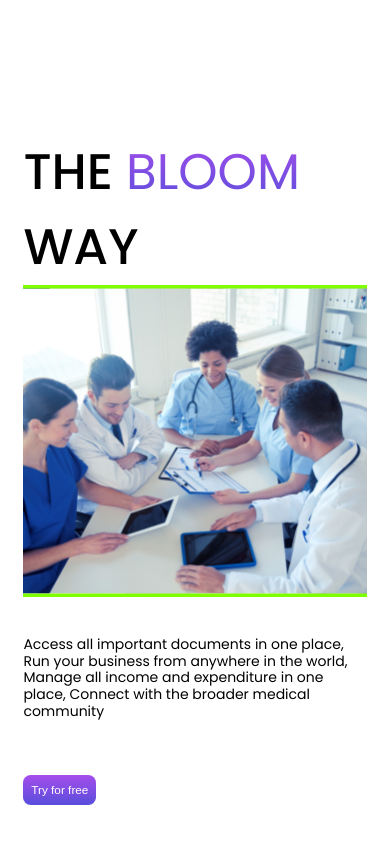
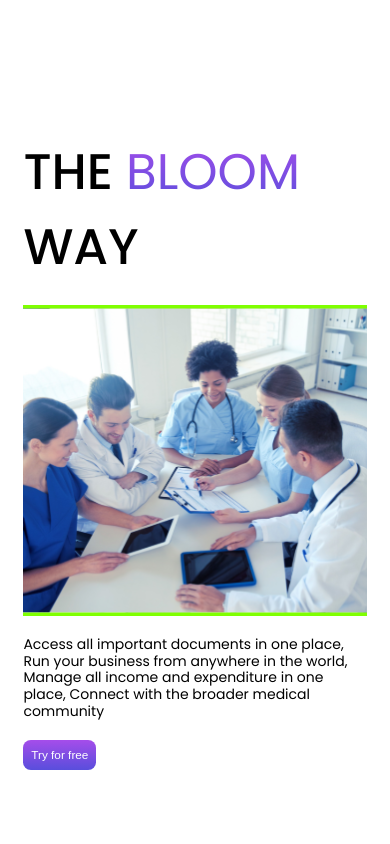
Before and after one commit to Lovethrech/BLOOM-Chel, a Vue app: page / in a window 390 px wide. Shown: the part 827-1671 px from the top of the page. After the commit the page ends 1640 px from the top, so only its background shows below. Built offline with nearby package versions, Linux system fonts and the light colour scheme; some icons are missing.

Commit message:
...working on home-about section component.

```diff
--- a/src/components/home/about/HomeAbout.vue
+++ b/src/components/home/about/HomeAbout.vue
@@ -71,7 +71,7 @@ const tryFreeBtnColor=ref("#ffffff");
     }
     .home-about-mini-ctn{
         height: 100%;
-        justify-content: space-around;
+        gap:5vw;
     }
     .home-about-title{
         grid-column: 1;
@@ -89,6 +89,9 @@ const tryFreeBtnColor=ref("#ffffff");
         grid-column: 1;
         grid-row: 4;
     }
+    .home-about-desc, .try-free-btn{
+        margin:0;
+    }
     .home-about-title, .home-about-desc, .try-free-btn{
         width:100%;
     }
```
